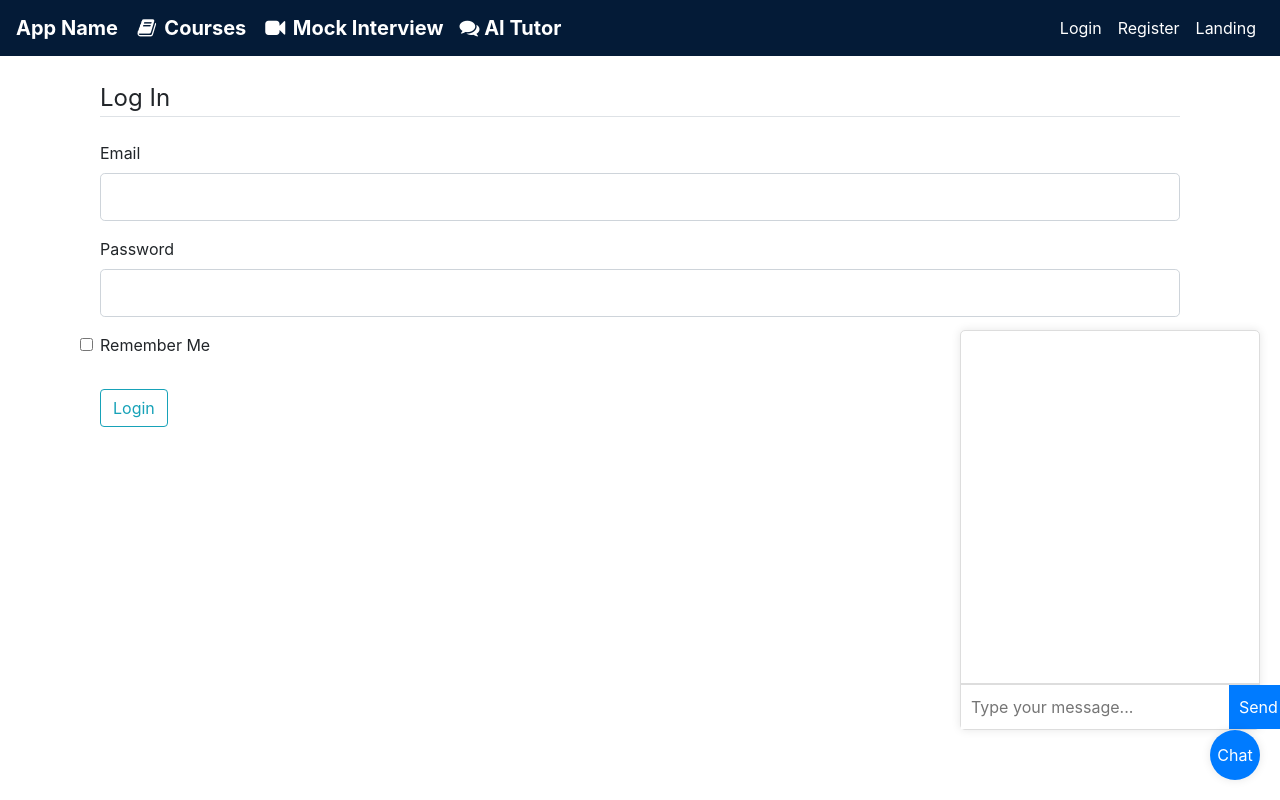
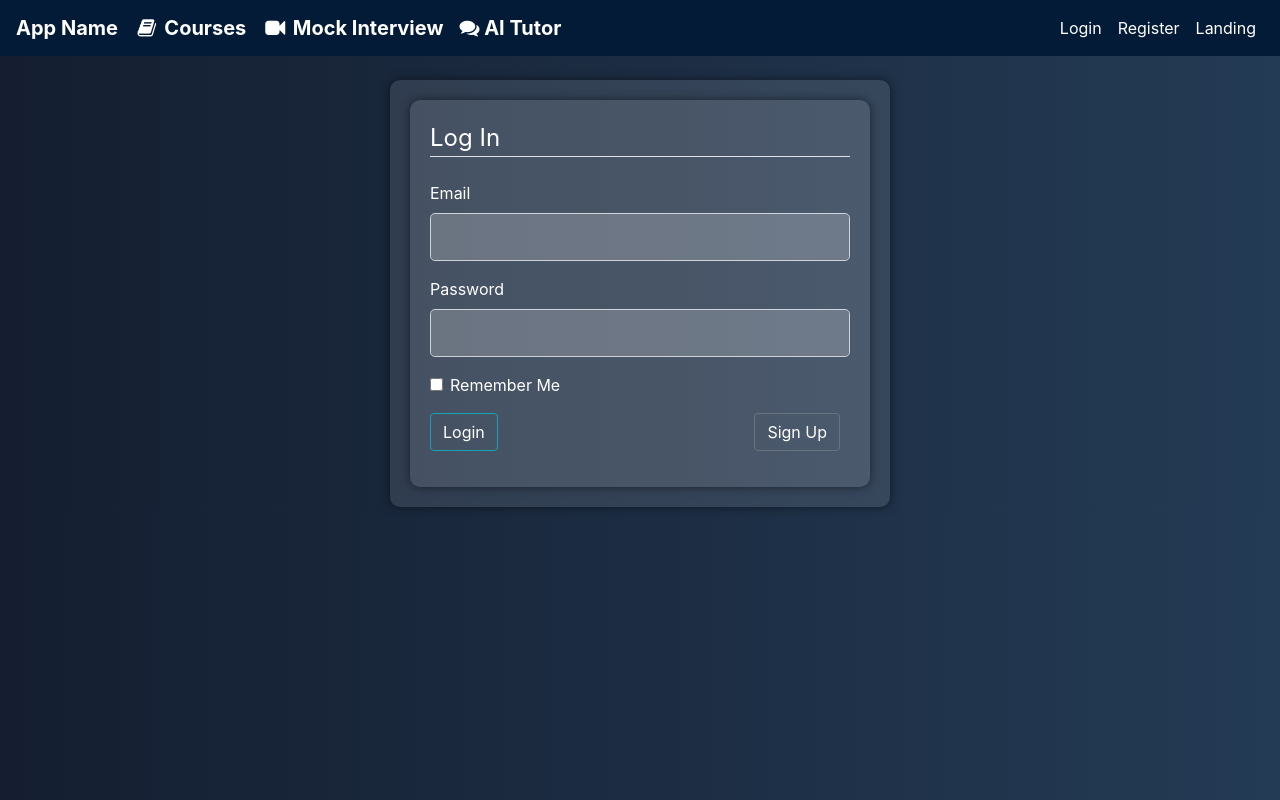
Before and after one commit to timalsinab/E-Learn, a Flask app: page /login in a window 1280 px wide. Run offline with Flask 3, Linux system fonts and the light colour scheme; some libraries are stand-ins or nearby versions.

Commit message:
styling fixes

```diff
--- /dev/null
+++ b/static/login/styles.css
@@ -0,0 +1,57 @@
+/* Home page styling */
+.navbar {
+    background-color: #041b37;
+  }
+  body {
+    background: linear-gradient(to right, #141e30, #243b55);
+    color: white;
+  }
+  .container {
+    max-width: 500px;
+    background-color: rgba(255, 255, 255, 0.1);
+    padding: 20px;
+    border-radius: 10px;
+    box-shadow: 0 0 10px rgba(0, 0, 0, 0.5);
+    margin: auto;
+  }
+  .form-control-label, .form-check-label {
+    color: white;
+  }
+  .form-control-lg {
+    background-color: rgba(255, 255, 255, 0.2);
+    color: white;
+    border: 1px solid #ced4da;
+  }
+  .form-control-lg:focus {
+    background-color: rgba(255, 255, 255, 0.3);
+    color: white;
+    border-color: #80bdff;
+  }
+  .btn {
+    margin-right: 10px;
+  }
+  .btn-outline-info {
+    color: #fff;
+    border-color: #17a2b8;
+  }
+  .btn-outline-info:hover {
+    background-color: #17a2b8;
+    color: white;
+  }
+  .btn-outline-secondary {
+    color: #fff;
+    border-color: #6c757d;
+  }
+  .btn-outline-secondary:hover {
+    background-color: #6c757d;
+    color: white;
+  }
+  .form-group.buttons {
+    display: flex;
+    justify-content: space-between;
+    align-items: center;
+  }
+
+  .form-group-remember {
+    padding-left: 20px;
+  }
--- a/static/styles.css
+++ b/static/styles.css
@@ -2,7 +2,11 @@
 .navbar {
   background-color: #041b37;
 }
-
+body {
+  background: linear-gradient(to right, #141e30, #243b55);
+  color: white;
+  margin: 0; /* Ensure no margin around the body */
+}
 .home {
   position: absolute;
   top: 50%;
@@ -63,7 +67,7 @@ a.navbar-brand:hover {
   justify-content: center;
   align-items: center;
   height: 100vh;
-  background-color: #f4f4f9;
+  padding-bottom: 100px;
 }
 
 /* Chat box styling */
--- a/templates/base.html
+++ b/templates/base.html
@@ -81,7 +81,7 @@
     </div>
 
     <!-- Chat overlay HTML -->
-    {% if request.endpoint != 'chat' %}
+    {% if request.endpoint != 'chat' and current_user.is_authenticated%}
     <div id="chat-overlay">
       <div id="chatbox">
         <div id="chat-output"></div>
--- a/templates/chatbot.html
+++ b/templates/chatbot.html
@@ -3,6 +3,7 @@
 <head>
     <link rel="stylesheet" href="{{ url_for('static', filename='styles.css') }}">
 </head>
+
 <body>
     <div id="overall-container">
         <div id="chat-box">
--- a/templates/login.html
+++ b/templates/login.html
@@ -1,6 +1,9 @@
 {% extends "base.html" %}
 
 {% block content %}
+<head>
+    <link rel="stylesheet" href="{{ url_for('static', filename='login/styles.css') }}">
+</head>
 <div class="container">
     <form method="POST">
         {{ form.hidden_tag() }}
@@ -14,13 +17,14 @@
                 {{ form.password.label(class="form-control-label") }}
                 {{ form.password(class="form-control form-control-lg") }}
             </div>
-            <div class="form-group">
+            <div class="form-group-remember">
                 {{ form.remember(class="form-check-input") }}
                 {{ form.remember.label(class="form-check-label") }}
             </div>
         </fieldset>
-        <div class="form-group">
+        <div class="form-group buttons">
             {{ form.submit(class="btn btn-outline-info") }}
+            <a href="{{ url_for('register') }}" class="btn btn-outline-secondary">Sign Up</a>
         </div>
     </form>
 </div>
--- a/templates/register.html
+++ b/templates/register.html
@@ -1,6 +1,9 @@
 {% extends "base.html" %}
 
 {% block content %}
+<head>
+    <link rel="stylesheet" href="{{ url_for('static', filename='login/styles.css') }}">
+</head>
 <div class="container">
     <form method="POST">
         {{ form.hidden_tag() }}
```
